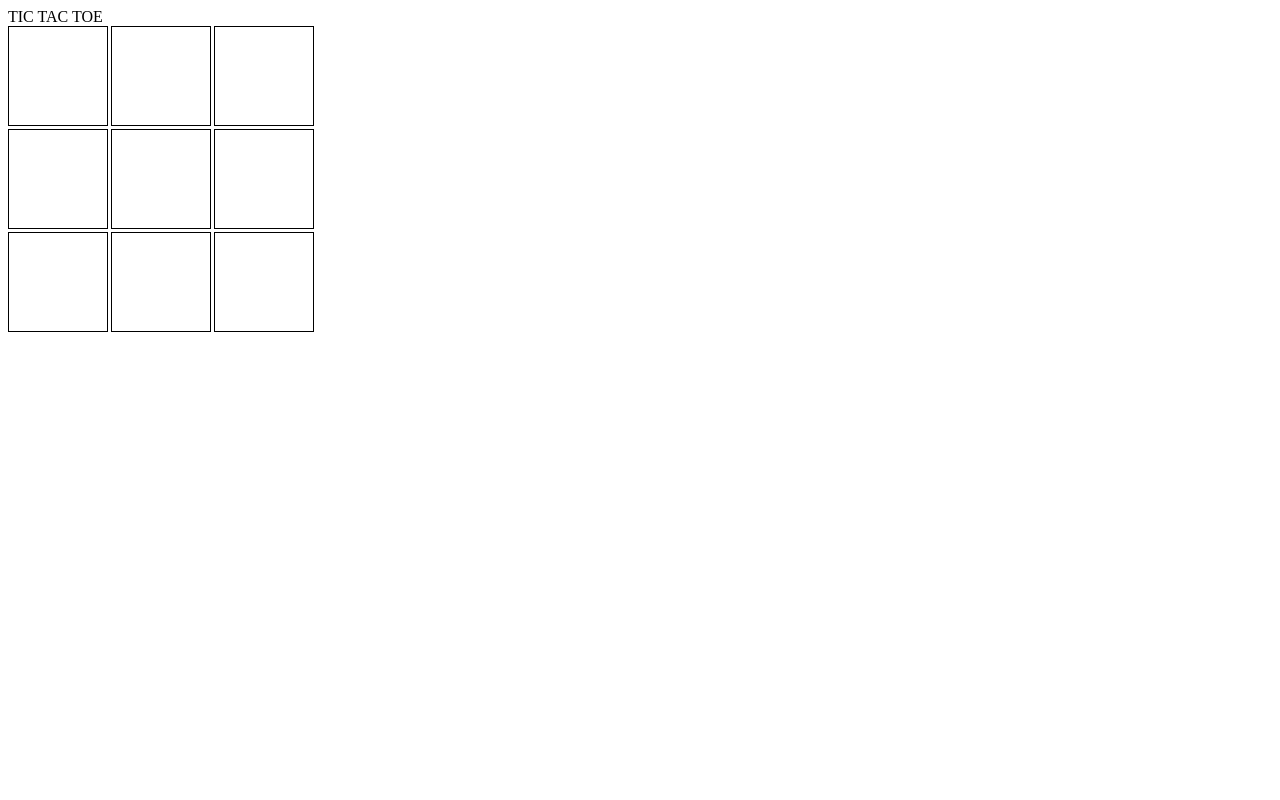
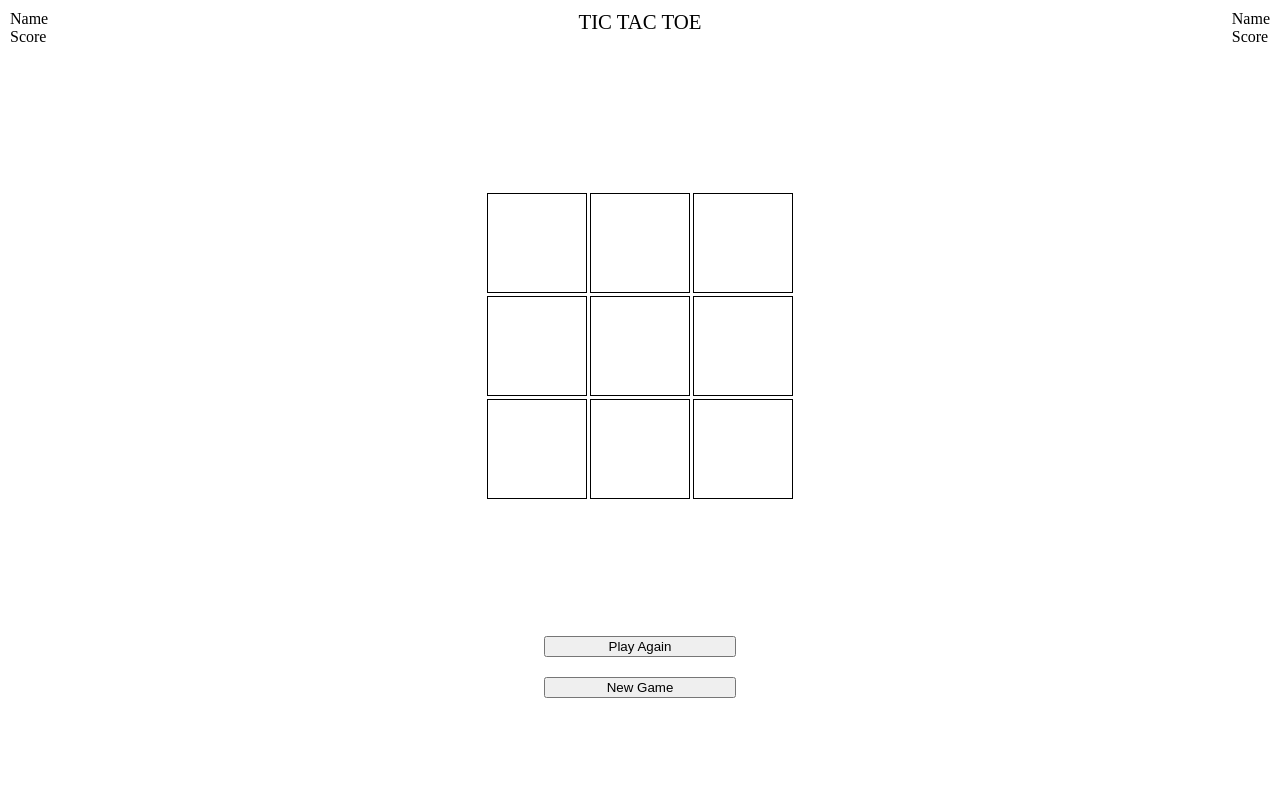
Before and after one commit to calher99/Tic-Tac-Toe, a plain HTML site: page index.html in a window 1280 px wide. Drawn offline with Linux system fonts and the light colour scheme.

Commit message:
add name score and buttons to the structure

```diff
--- a/index.html
+++ b/index.html
@@ -9,7 +9,18 @@
     <title>Tic Tac Toe</title>
 </head>
 <body>
-    <div>TIC TAC TOE</div>
+    <div class="header">
+        <div class="playerOne">
+            <div>Name</div>
+            <div>Score</div>
+        </div>
+        <div class="title">TIC TAC TOE</div>
+        <div class="playerTwo">
+            <div>Name</div>
+            <div>Score</div>
+        </div>
+    </div>
+
     <div class="board">
         <div data-row="0" data-col="0"></div>
         <div data-row="0" data-col="1"></div>
@@ -21,6 +32,10 @@
         <div data-row="2" data-col="1"></div>
         <div data-row="2" data-col="2"></div>
     </div>
+    <div class="gameControl">
+        <button>Play Again</button>
+        <button>New Game</button>
 
+    </div>
 </body>
 </html>
--- a/style.css
+++ b/style.css
@@ -1,5 +1,14 @@
+body{
+    display: grid;
+    grid-template-rows: auto 1fr;
+    gap: 15px;
+    height: 100vh;
+    margin: 0;
+}
 .board {
     display: grid;
+    justify-content: center;
+    align-content: center;
     grid-template-columns: repeat(3, 100px);
     grid-template-rows: repeat(3, 100px);
     gap: 3px;
@@ -11,3 +20,24 @@
     align-items: center;
     font-size: 2rem;
 }
+
+.header{
+    display: flex;
+    justify-content: space-between;
+    padding: 10px;
+}
+
+.title{
+    font-size: 1.3rem;
+}
+.gameControl {
+    display: flex;
+    flex-direction: column;
+    align-items: center;
+    gap: 20px;
+    padding-bottom: 8%;
+}
+
+button{
+    width: 15%;
+}
```
